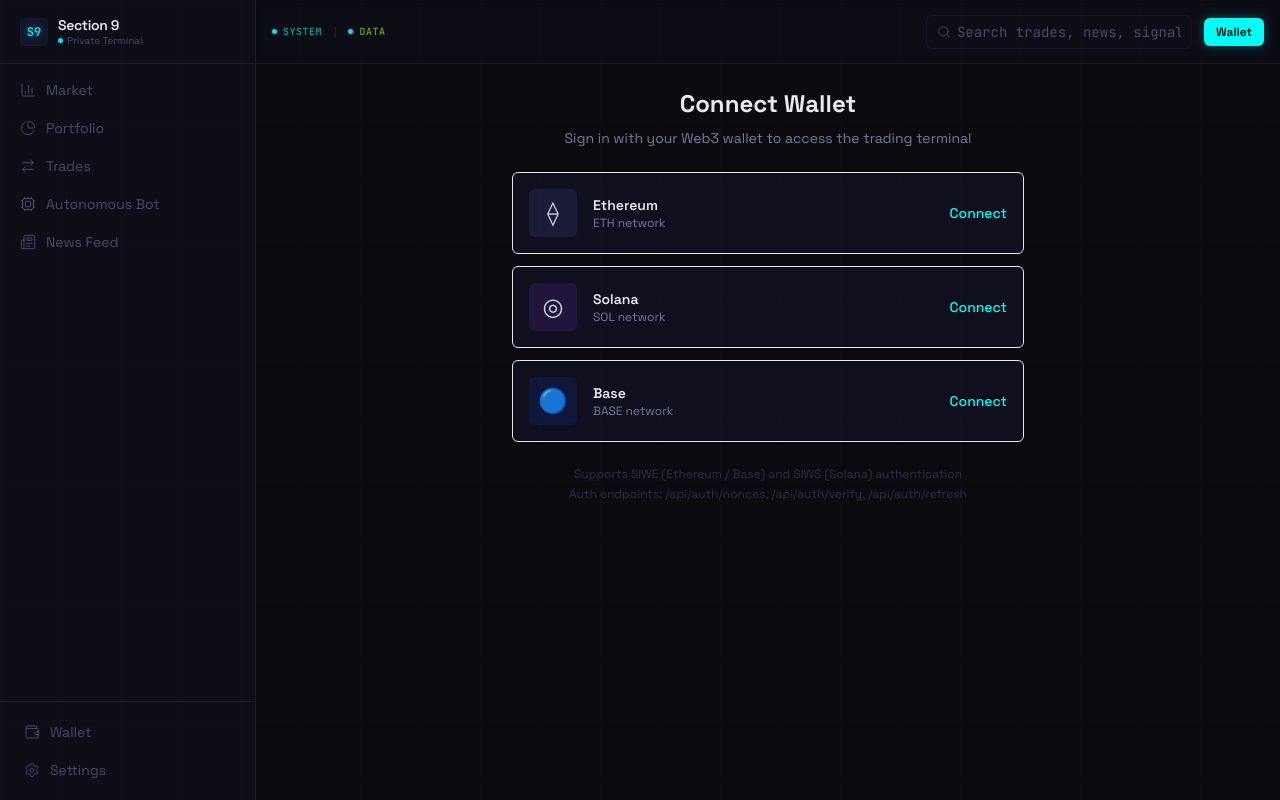
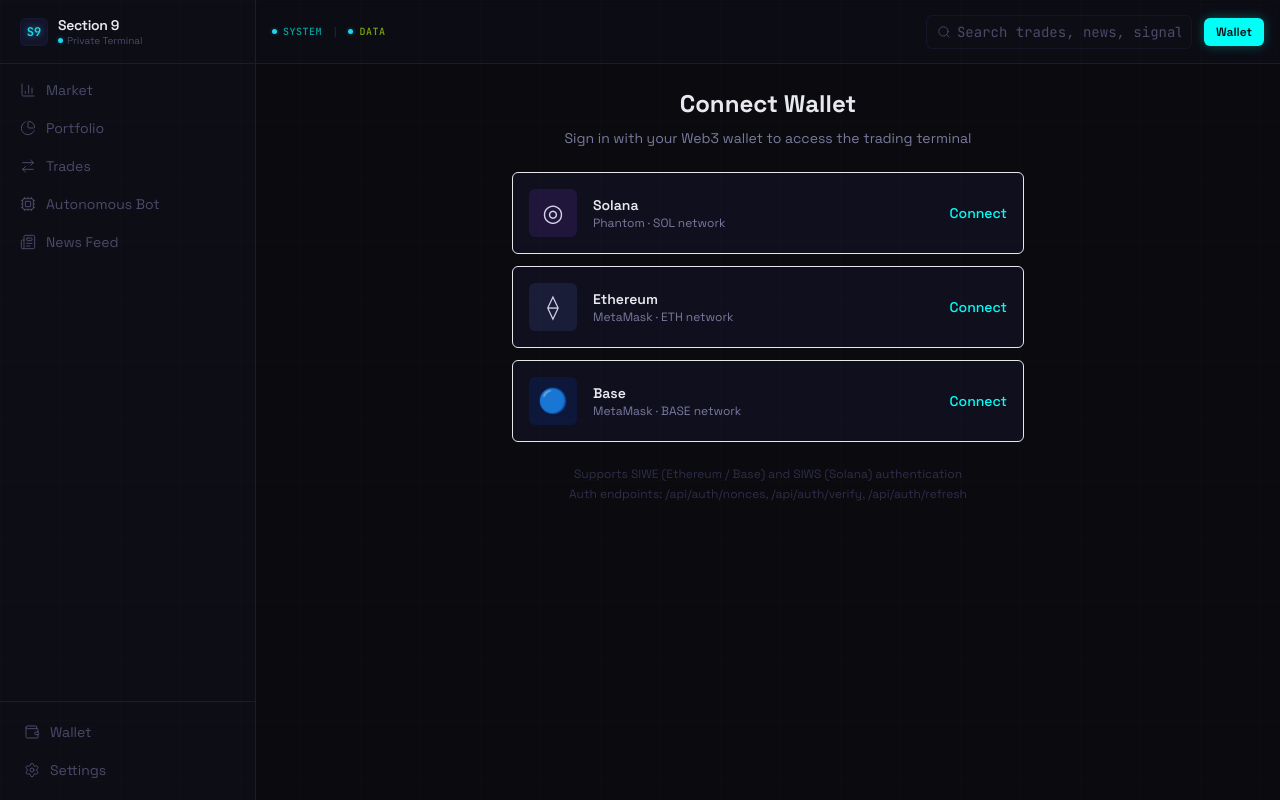
Before and after one commit to sirius0xdev/hermes-projects, a Next.js app in the folder trading-platform/dashboard/: page /auth in a window 1280 px wide. Built offline with nearby package versions, Linux system fonts and the light colour scheme.

Commit message:
feat(dashboard): real wallet connect (Phantom + MetaMask) + auth rewrite

```diff
--- a/trading-platform/dashboard/app/auth/page.tsx
+++ b/trading-platform/dashboard/app/auth/page.tsx
@@ -2,53 +2,91 @@
 import { useState } from 'react';
 import AppShell from '@/components/layout/AppShell';
 import { getAuthNonce, verifyAuthSig } from '@/lib/api';
+import { signMessageSolana, signMessageEVM } from '@/lib/wallet';
 import { useWallet, WALLET_KEY } from '@/hooks/useWallet';
 
 const chains = [
-  { id: 'ethereum' as const, name: 'Ethereum', symbol: 'ETH', icon: '⟠', color: '#627eea' },
-  { id: 'solana' as const, name: 'Solana', symbol: 'SOL', icon: '◎', color: '#9945ff' },
-  { id: 'base' as const, name: 'Base', symbol: 'BASE', icon: '🔵', color: '#0052ff' },
+  { id: 'solana' as const, name: 'Solana', symbol: 'SOL', icon: '◎', color: '#9945ff', wallet: 'Phantom' },
+  { id: 'ethereum' as const, name: 'Ethereum', symbol: 'ETH', icon: '⟠', color: '#627eea', wallet: 'MetaMask' },
+  { id: 'base' as const, name: 'Base', symbol: 'BASE', icon: '🔵', color: '#0052ff', wallet: 'MetaMask' },
 ];
 
-const MOCK_ADDRESSES: Record<string, string> = {
-  ethereum: '0x742d35Cc6634C0532925a3b844Bc9e7595f2bD18',
-  solana: '7xKXtg2CW87d97TXJSDpbD5jBkheTqA83TZRuJosgAsU',
-  base: '0x742d35Cc6634C0532925a3b844Bc9e7595f2bD18',
-};
+const DOMAIN = typeof window !== 'undefined' ? window.location.hostname || 'sirius-sec.com' : 'sirius-sec.com';
+
+function buildSiwsMessage(walletAddress: string, nonce: string): string {
+  return [
+    `${DOMAIN} wants you to sign in with your Solana account:`,
+    `${walletAddress}`,
+    '',
+    'Sign in to the trading terminal.',
+    '',
+    `URI: https://${DOMAIN}`,
+    `Version: 1`,
+    `Chain ID: solana`,
+    `Nonce: ${nonce}`,
+    `Issued At: ${new Date().toISOString()}`,
+  ].join('\n');
+}
+
+function buildSiweMessage(chain: 'ethereum' | 'base', walletAddress: string, nonce: string): string {
+  const chainId = chain === 'ethereum' ? 1 : 8453;
+  const chainName = chain === 'ethereum' ? 'Ethereum' : 'Base';
+  return [
+    `${DOMAIN} wants you to sign in with your account:`,
+    `${walletAddress}`,
+    '',
+    'Sign in to the trading terminal.',
+    '',
+    `URI: https://${DOMAIN}`,
+    `Version: 1`,
+    `Chain ID: ${chainId}`,
+    `Nonce: ${nonce}`,
+    `Issued At: ${new Date().toISOString()}`,
+  ].join('\n');
+}
 
 export default function AuthPage() {
-  const [step, setStep] = useState<'select' | 'signing' | 'verifying'>('select');
+  const [step, setStep] = useState<'select' | 'connecting' | 'signing' | 'verifying'>('select');
   const [selectedChain, setSelectedChain] = useState<string | null>(null);
   const [error, setError] = useState<string | null>(null);
-  const { session, isConnected, disconnect } = useWallet();
+  const { session, isConnected, disconnect, connectSolana, connectEVM } = useWallet();
 
-  const connect = async (chain: 'ethereum' | 'solana' | 'base') => {
+  const connect = async (chain: 'solana' | 'ethereum' | 'base') => {
     setError(null);
     setSelectedChain(chain);
-    setStep('signing');
+    setStep('connecting');
 
     try {
-      const walletAddress = MOCK_ADDRESSES[chain];
+      // Step 1: Connect to the real wallet and get the address
+      let walletAddress: string;
+      if (chain === 'solana') {
+        walletAddress = await connectSolana();
+      } else {
+        walletAddress = await connectEVM();
+      }
 
-      // Step 1: Request nonce from backend
+      // Step 2: Request nonce from backend
+      setStep('signing');
       const { nonce } = await getAuthNonce(walletAddress, chain);
 
-      // Step 2: Build the message to sign (SIWE/EIP-4361 or SIWS)
-      const chainId = chain === 'ethereum' ? 1 : chain === 'base' ? 8453 : null;
+      // Step 3: Build SIWS (Solana) or SIWE (EVM) message
       const message = chain === 'solana'
-        ? `Websites wants you to sign in with your Solana account:\n${walletAddress}\n\nSign in to the trading terminal.\n\nURI: https://defi-trading.local\nNonce: ${nonce}\nIssued At: ${new Date().toISOString()}`
-        : `${chain === 'base' ? 'Base' : 'Ethereum'} wants you to sign in with your account:\n${walletAddress}\n\nSign in to the trading terminal.\n\nURI: https://defi-trading.local\nVersion: 1\nChain ID: ${chainId}\nNonce: ${nonce}\nIssued At: ${new Date().toISOString()}`;
+        ? buildSiwsMessage(walletAddress, nonce)
+        : buildSiweMessage(chain, walletAddress, nonce);
 
-      // Step 3: Simulate wallet signing (replace with wallet.request in production)
-      const mockSignature = chain === 'solana'
-        ? btoa(`solana-sig-${walletAddress}-${nonce}`)
-        : `0x${btoa(`evm-sig-${walletAddress}-${nonce}`).replace(/=/g, '0').slice(0, 130)}`;
+      // Step 4: Sign with real wallet
+      let signature: string;
+      if (chain === 'solana') {
+        signature = await signMessageSolana(walletAddress, message);
+      } else {
+        signature = await signMessageEVM(walletAddress, message);
+      }
 
-      // Step 4: Verify signature with backend
+      // Step 5: Verify signature with backend
       setStep('verifying');
-      const result = await verifyAuthSig(chain, walletAddress, message, mockSignature);
+      const result = await verifyAuthSig(chain, walletAddress, message, signature);
 
-      // Step 5: Persist session
+      // Step 6: Persist session
       const sessionData = {
         chain,
         walletAddress: result.wallet_address,
@@ -105,7 +143,7 @@
                 </div>
                 <div className="flex-1">
                   <div className="text-sm font-semibold text-text-primary">{chain.name}</div>
-                  <div className="text-xs text-text-secondary">{chain.symbol} network</div>
+                  <div className="text-xs text-text-secondary">{chain.wallet} · {chain.symbol} network</div>
                 </div>
                 {step !== 'select' && selectedChain === chain.id ? (
                   <div className="w-5 h-5 border-2 border-accent border-t-transparent rounded-full animate-spin" />
--- a/trading-platform/dashboard/hooks/useWallet.ts
+++ b/trading-platform/dashboard/hooks/useWallet.ts
@@ -1,4 +1,5 @@
 import { useLocalStorage } from './useLocalStorage';
+import { detectAndConnectSolana, detectAndConnectEVM } from '@/lib/wallet';
 
 export interface WalletSession {
   chain: 'ethereum' | 'solana' | 'base';
@@ -18,11 +19,19 @@
   const setWallet = (s: WalletSession) => setSession(s);
   const disconnect = () => setSession(null);
 
+  /** Connect to a Solana wallet (Phantom) and return the public key. */
+  const connectSolana = async (): Promise<string> => detectAndConnectSolana();
+
+  /** Connect to an EVM wallet (MetaMask) and return the address. */
+  const connectEVM = async (): Promise<string> => detectAndConnectEVM();
+
   return {
     session,
     isConnected,
     isExpired,
     setWallet,
     disconnect,
+    connectSolana,
+    connectEVM,
   };
 }
--- /dev/null
+++ b/trading-platform/dashboard/lib/wallet.ts
@@ -0,0 +1,107 @@
+/**
+ * Web3 wallet integration utilities.
+ *
+ * Phantom  (Solana) — window.phantom?.solana
+ * MetaMask (EVM)    — window.ethereum
+ */
+
+// ── Window type declarations ──────────────────────────────────────────────
+declare global {
+  interface Window {
+    phantom?: {
+      solana?: SolanaProvider;
+    };
+    ethereum?: EvmProvider;
+  }
+}
+
+// ── Provider interfaces ────────────────────────────────────────────────────
+interface SolanaProvider {
+  isPhantom?: boolean;
+  connect: () => Promise<{ publicKey: { toString: () => string } }>;
+  signMessage: (
+    message: Uint8Array | string,
+    options?: { encoding?: 'utf8' | 'utf8bytes' }
+  ) => Promise<{ signature: Uint8Array }>;
+}
+
+interface EvmProvider {
+  isMetaMask?: boolean;
+  request: (request: { method: string; params?: unknown[] }) => Promise<unknown>;
+}
+
+// ── Helpers ─────────────────────────────────────────────────────────────────
+function toHex(bytes: Uint8Array): string {
+  return '0x' + Array.from(bytes)
+    .map(b => b.toString(16).padStart(2, '0'))
+    .join('');
+}
+
+// ── Solana / Phantom ───────────────────────────────────────────────────────
+export async function detectAndConnectSolana(): Promise<string> {
+  const provider = window.phantom?.solana;
+  if (!provider) {
+    throw new Error(
+      'Phantom wallet not detected. Install it from phantom.app and try again.'
+    );
+  }
+
+  // Auto-open extension if available
+  if ((provider as any).isConnected === false && (provider as any).connected === false) {
+    await provider.connect();
+  }
+
+  const { publicKey } = await provider.connect();
+  return publicKey.toString();
+}
+
+export async function signMessageSolana(
+  address: string,
+  message: string,
+): Promise<string> {
+  const provider = window.phantom?.solana;
+  if (!provider) {
+    throw new Error('Phantom wallet not available.');
+  }
+
+  const uint8Msg = typeof message === 'string'
+    ? new TextEncoder().encode(message)
+    : message;
+
+  const { signature } = await provider.signMessage(uint8Msg, { encoding: 'utf8' });
+  return toHex(signature);
+}
+
+// ── EVM / MetaMask ─────────────────────────────────────────────────────────
+export async function detectAndConnectEVM(): Promise<string> {
+  const provider = window.ethereum;
+  if (!provider) {
+    throw new Error(
+      'MetaMask not detected. Install it from metamask.io and try again.'
+    );
+  }
+
+  const accounts = await provider.request({
+    method: 'eth_requestAccounts',
+  }) as string[];
+
+  if (!accounts?.length) {
+    throw new Error('No accounts returned from MetaMask.');
+  }
+
+  return accounts[0].toLowerCase();
+}
+
+export async function signMessageEVM(address: string, message: string): Promise<string> {
+  const provider = window.ethereum;
+  if (!provider) {
+    throw new Error('MetaMask not available.');
+  }
+
+  const signature = await provider.request({
+    method: 'eth_sign',
+    params: [address, message],
+  });
+
+  return signature as string;
+}
--- a/trading-platform/dashboard/next.config.js
+++ b/trading-platform/dashboard/next.config.js
@@ -6,6 +6,7 @@
     return [
       { source: '/api/data/:path*', destination: 'http://trading-data-service:8000/:path*' },
       { source: '/api/execute/:path*', destination: 'http://trading-execute-service:8000/:path*' },
+      { source: '/api/auth/:path*', destination: 'http://trading-execute-service:8000/auth/:path*' },
       { source: '/api/news/:path*', destination: 'http://trading-news-service:8000/:path*' },
     ];
   },
--- a/trading-platform/dashboard/package.json
+++ b/trading-platform/dashboard/package.json
@@ -9,6 +9,7 @@
     "lint": "next lint"
   },
   "dependencies": {
+    "@solana/web3.js": "^1.95.0",
     "clsx": "^2.1.0",
     "lightweight-charts": "^4.2.0",
     "lucide-react": "^1.16.0",
```
Also changed, not shown: 1 other file (tests, documents, lock files or other folders).
